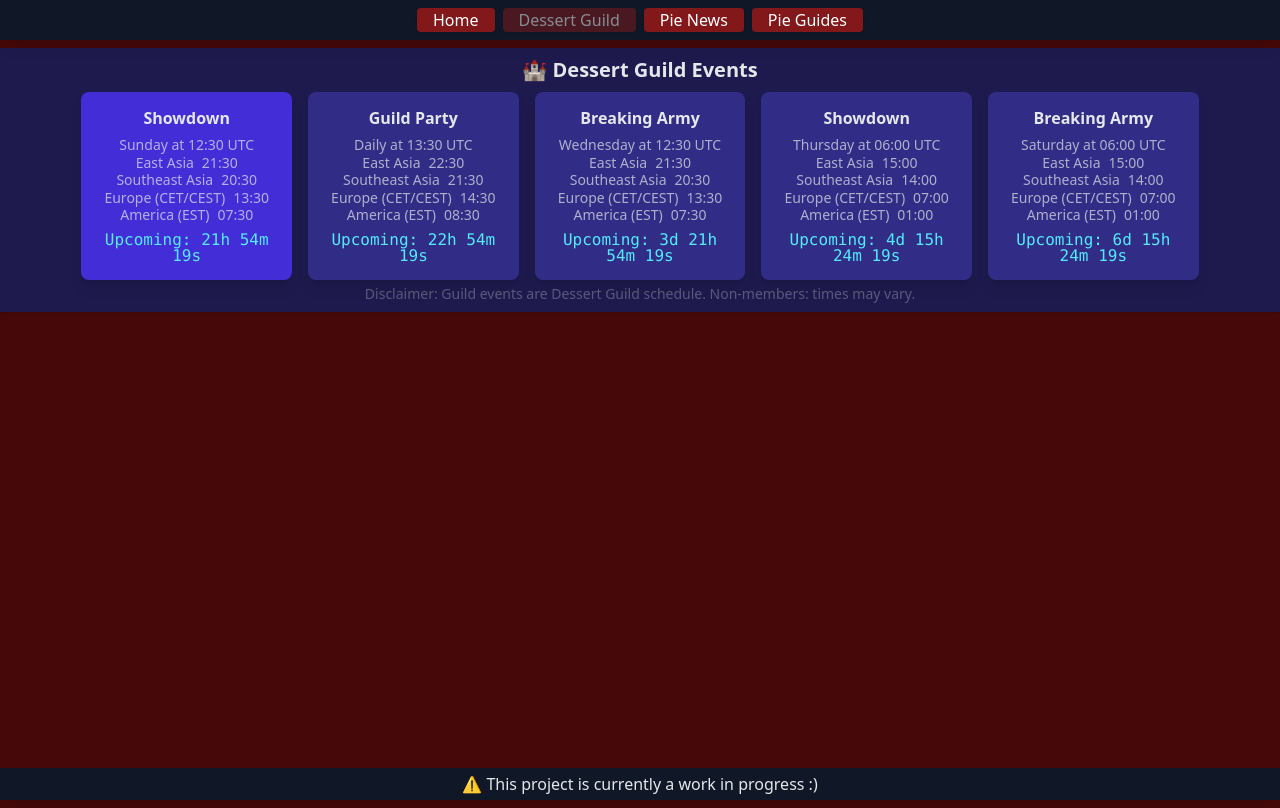
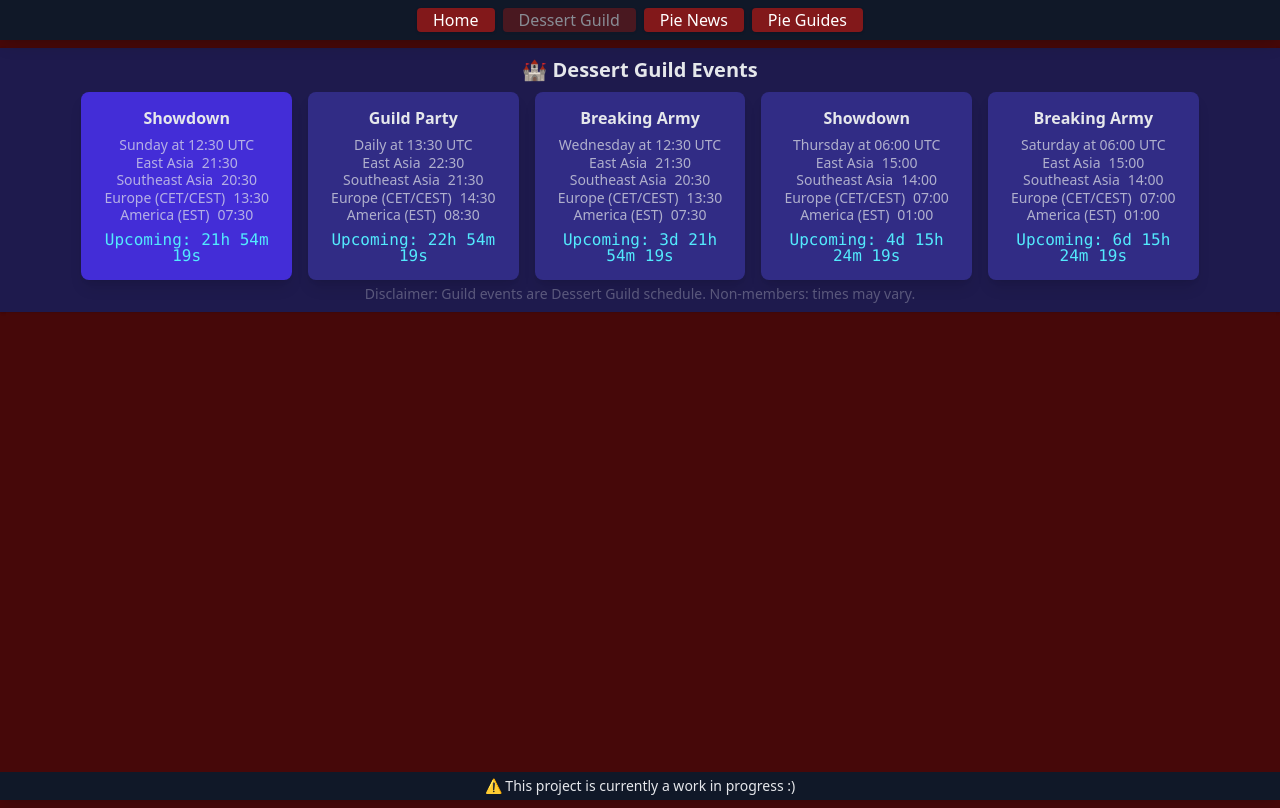
Before and after one commit to ftwpie/ftwpie.github.io, a plain HTML site: page dessert.html in a window 1280 px wide. Drawn offline with Linux system fonts and the light colour scheme.

Commit message:
alleviate size on footer text

```diff
--- a/dessert.html
+++ b/dessert.html
@@ -59,7 +59,7 @@
         </div>
     </div>
 
-    <footer class="text-center bg-gray-900 sticky bottom-0 shadow-lg w-full z-50 -mb-2 px-4 py-1">
+    <footer class="text-center text-sm bg-gray-900 sticky bottom-0 shadow-lg w-full z-50 -mb-2 px-4 py-1">
         <p>⚠️ This project is currently a work in progress :)</p>
     </footer>
 
```
Also changed, not shown: guides.html (+1 -1 lines), index.html (+1 -1 lines), news.html (+1 -1 lines).
